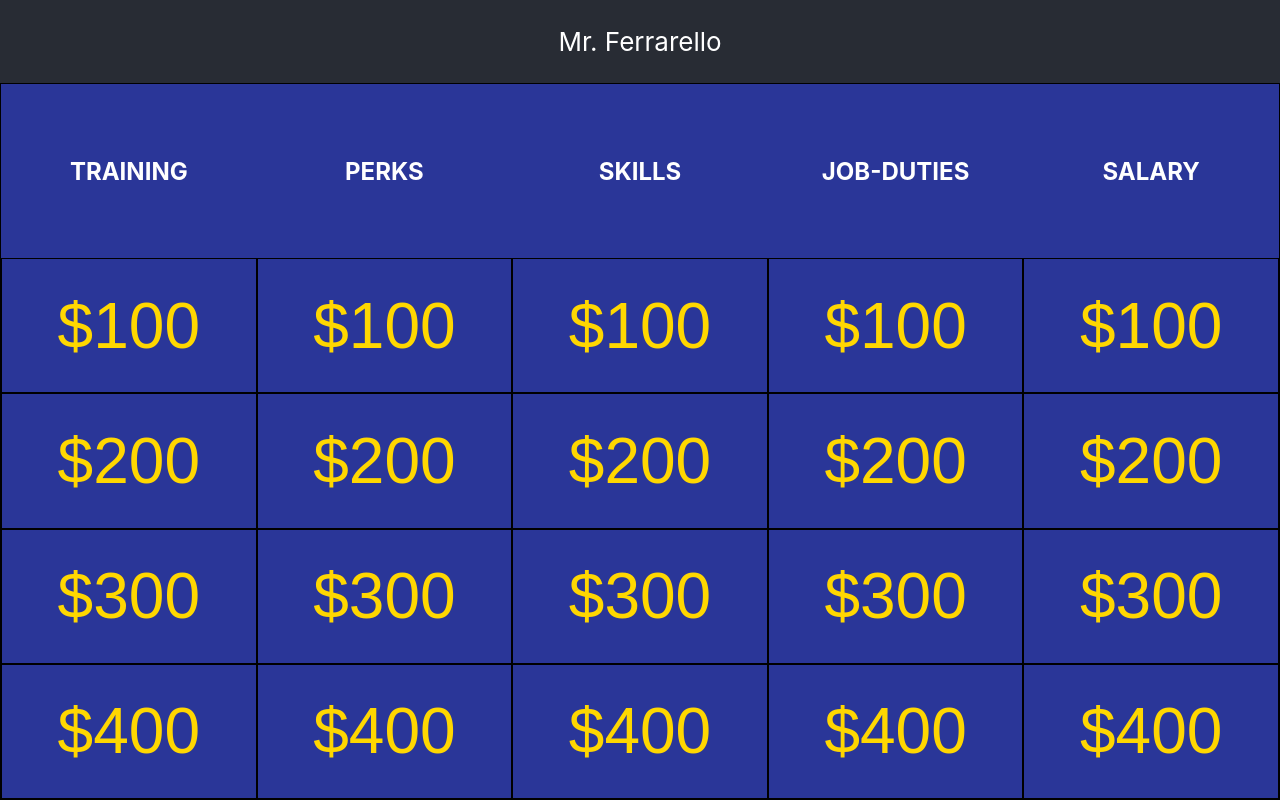
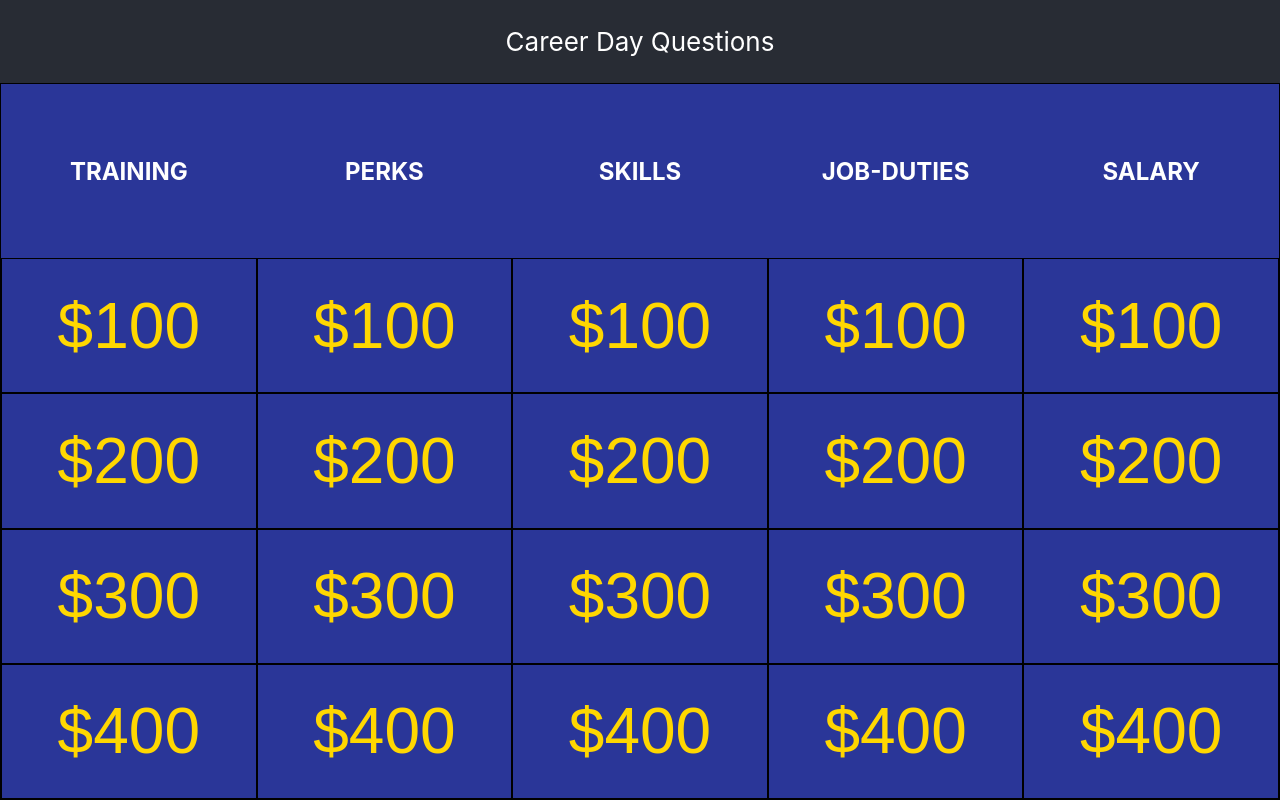
Before and after one commit to salcode/career-jeopardy, a React (Create React App) app: page / in a window 1280 px wide. Built offline with nearby package versions, Linux system fonts and the light colour scheme.

Commit message:
Update labeling

```diff
--- a/public/index.html
+++ b/public/index.html
@@ -7,7 +7,7 @@
     <meta name="theme-color" content="#000000" />
     <meta
       name="description"
-      content="Web site created using create-react-app"
+      content="Questions students can ask at career day."
     />
     <link rel="apple-touch-icon" href="%PUBLIC_URL%/logo192.png" />
     <!--
@@ -24,7 +24,7 @@
       work correctly both with client-side routing and a non-root public URL.
       Learn how to configure a non-root public URL by running `npm run build`.
     -->
-    <title>React App</title>
+    <title>Career Day Questions</title>
   </head>
   <body>
     <noscript>You need to enable JavaScript to run this app.</noscript>
--- a/src/App.js
+++ b/src/App.js
@@ -16,7 +16,7 @@ function App() {
     <div className="App">
       <header className="App-header">
         <p>
-          Mr. Ferrarello
+          Career Day Questions
         </p>
       </header>
       <Board
```
